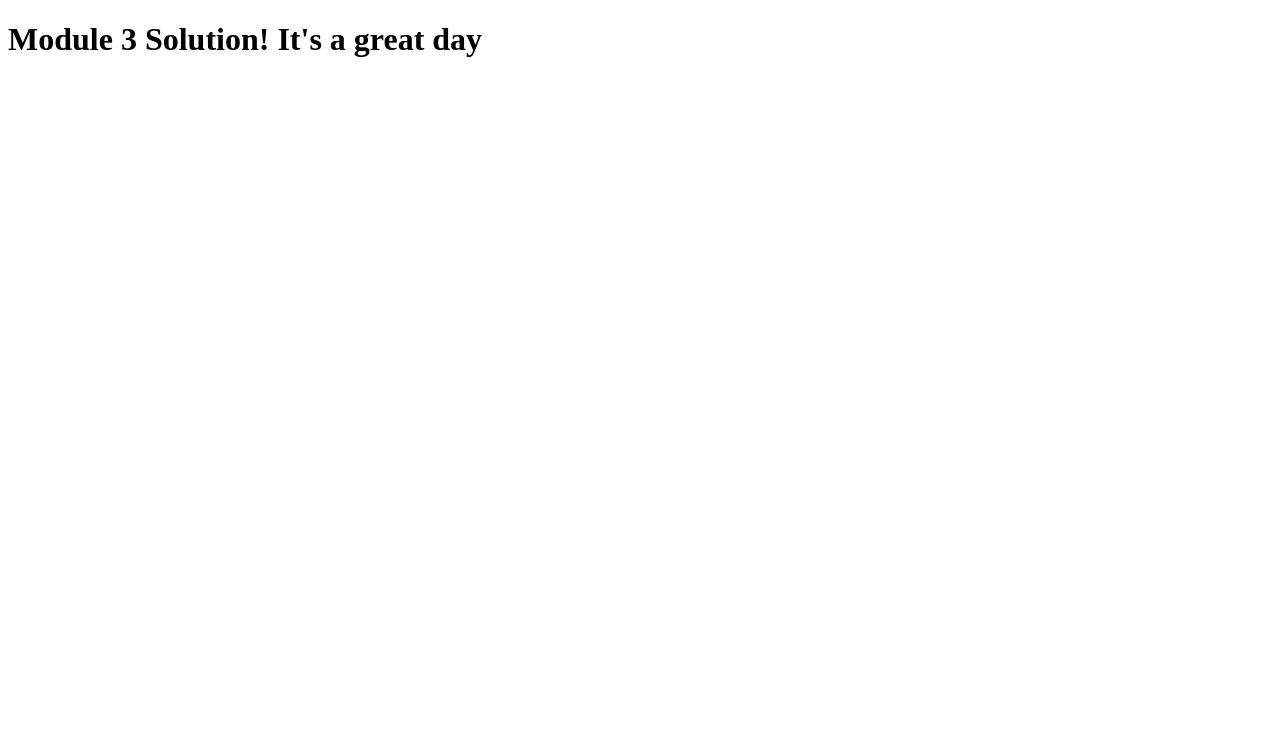
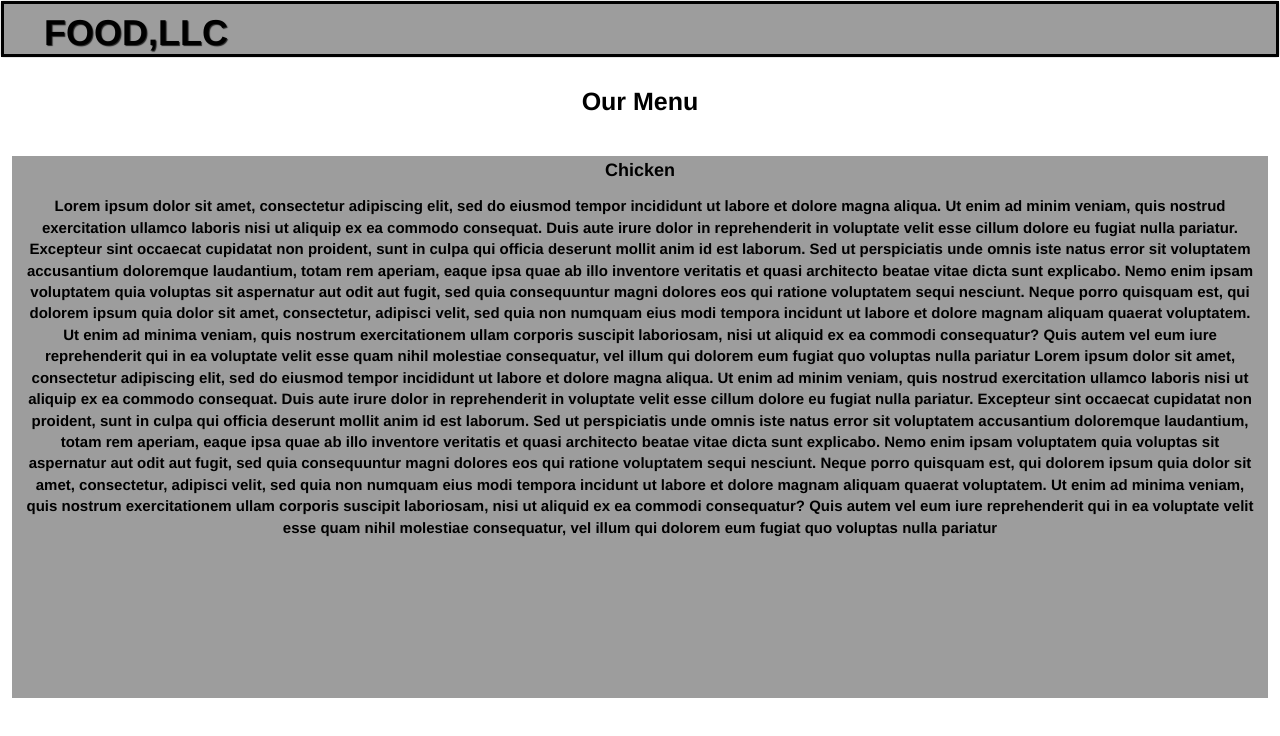
Before and after one commit to Godwyneben/eraTest, a plain HTML site: page site/index.html in a window 1280 px wide. Drawn offline with nearby package versions, Linux system fonts and the light colour scheme.

Commit message:
solution to coursera module 3

```diff
--- a/site/index.html
+++ b/site/index.html
@@ -5,8 +5,74 @@
     <meta http-equiv="X-UA-Compatible" content="IE=edge">
     <meta name="viewport" content="width=device-width, initial-scale=1.0">
     <title>Module 3 solution</title>
+    <link rel="stylesheet" href="style.css">
+    <link rel="stylesheet" href="https://cdn.jsdelivr.net/npm/bootstrap@3.3.7/dist/css/bootstrap.min.css" integrity="sha384-BVYiiSIFeK1dGmJRAkycuHAHRg32OmUcww7on3RYdg4Va+PmSTsz/K68vbdEjh4u" crossorigin="anonymous">
 </head>
 <body>
-    <h1>Module 3 Solution! It's a great day</h1>
+    <nav id="header-nav" class="navbar navbar-default">
+        <div class="container-fluid">
+            <div class="navbar-header">
+                <div class="navbar-brand">
+                <h1>Food,LLC</h1>
+                </div>
+                <button type="button" class="navbar-toggle" data-toggle="collapse" data-target=".navbar-collapse" aria-expanded="false">
+                    <span class="sr-only">Toggle navigation</span>
+                    <span class="icon-bar"></span>
+                    <span class="icon-bar"></span>
+                    <span class="icon-bar"></span>
+                </button>
+            </div>
+            <div class="collapse navbar-collapse">
+                <ul id="nav-list" class="nav navbar-nav navbar-right">
+                    <li class="visible-xs"><a href="#"><br class="hidden-xs">Chicken</li></a>
+                    <li class="visible-xs"><a href="#"><br class="hidden-xs">Beef</li></a>
+                    <li class="visible-xs"><a href="#"><br class="hidden-xs">Sushi</li></a>
+                </ul>
+            </div>
+        </div>
+    </nav>
+
+    <section class="content">
+        <h1>Our Menu</h1>
+        <div id="chicken">
+            <h3>Chicken</h3>
+            <p> Lorem ipsum dolor sit amet, consectetur adipiscing elit, sed do eiusmod tempor incididunt ut labore et dolore magna aliqua.
+                Ut enim ad minim veniam, quis nostrud exercitation ullamco laboris nisi ut aliquip ex ea commodo consequat. Duis aute irure
+                dolor in reprehenderit in voluptate velit esse cillum dolore eu fugiat nulla pariatur.
+                Excepteur sint occaecat cupidatat non proident, sunt in culpa qui officia deserunt mollit anim id est laborum.
+                Sed ut perspiciatis unde omnis iste natus error sit voluptatem accusantium doloremque laudantium, totam rem aperiam, eaque
+                ipsa quae ab illo inventore veritatis et quasi architecto beatae vitae dicta sunt explicabo. Nemo enim ipsam voluptatem quia
+                voluptas sit aspernatur aut odit aut fugit, sed quia consequuntur magni dolores eos qui ratione voluptatem sequi nesciunt. Neque
+                porro quisquam est, qui dolorem ipsum quia dolor sit amet, consectetur, adipisci velit, sed quia non numquam eius modi tempora incidunt
+                ut labore et dolore magnam aliquam quaerat voluptatem. Ut enim ad minima veniam, quis nostrum exercitationem ullam corporis suscipit
+                laboriosam, nisi ut aliquid ex ea commodi consequatur? Quis autem vel eum iure reprehenderit qui in ea voluptate velit esse
+                quam nihil molestiae consequatur, vel illum qui dolorem eum fugiat quo voluptas nulla pariatur
+                Lorem ipsum dolor sit amet, consectetur adipiscing elit, sed do eiusmod tempor incididunt ut labore et dolore magna aliqua.
+                Ut enim ad minim veniam, quis nostrud exercitation ullamco laboris nisi ut aliquip ex ea commodo consequat. Duis aute irure
+                dolor in reprehenderit in voluptate velit esse cillum dolore eu fugiat nulla pariatur.
+                Excepteur sint occaecat cupidatat non proident, sunt in culpa qui officia deserunt mollit anim id est laborum.
+                Sed ut perspiciatis unde omnis iste natus error sit voluptatem accusantium doloremque laudantium, totam rem aperiam, eaque
+                ipsa quae ab illo inventore veritatis et quasi architecto beatae vitae dicta sunt explicabo. Nemo enim ipsam voluptatem quia
+                voluptas sit aspernatur aut odit aut fugit, sed quia consequuntur magni dolores eos qui ratione voluptatem sequi nesciunt. Neque
+                porro quisquam est, qui dolorem ipsum quia dolor sit amet, consectetur, adipisci velit, sed quia non numquam eius modi tempora incidunt
+                ut labore et dolore magnam aliquam quaerat voluptatem. Ut enim ad minima veniam, quis nostrum exercitationem ullam corporis suscipit
+                laboriosam, nisi ut aliquid ex ea commodi consequatur? Quis autem vel eum iure reprehenderit qui in ea voluptate velit esse
+                quam nihil molestiae consequatur, vel illum qui dolorem eum fugiat quo voluptas nulla pariatur
+            </p>
+        </div>
+    </section>
+
+
+
+
+
+
+
+
+
+
+    <script src="index.js"></script>
+    <script src="https://code.jquery.com/jquery-3.6.1.min.js" integrity="sha256-o88AwQnZB+VDvE9tvIXrMQaPlFFSUTR+nldQm1LuPXQ=" crossorigin="anonymous"></script>
+    <script src="https://cdn.jsdelivr.net/npm/bootstrap@3.3.7/dist/js/bootstrap.min.js" integrity="sha384-Tc5IQib027qvyjSMfHjOMaLkfuWVxZxUPnCJA7l2mCWNIpG9mGCD8wGNIcPD7Txa" crossorigin="anonymous"></script>
 </body>
 </html>
--- /dev/null
+++ b/site/style.css
@@ -0,0 +1,151 @@
+body {
+    font-size: 16;
+    color: #fff;
+    font-family: 'Space Grotesk', sans-serif;;
+}
+
+.container-fluid {
+    background-color: rgb(157, 157, 157);
+    border: 3px solid #000;
+}
+
+.navbar-brand h1{
+    color: #000;
+    font-size: 2em;
+    text-transform: uppercase;
+    font-weight: bold;
+    text-shadow: 1px 1px 1px #222;
+    margin-top: 0;
+    margin-bottom: 0;
+    line-height: .75;
+    padding-left: 25px;
+}
+
+#nav-list{
+    margin-top: 0;
+    text-align: center;
+    margin-bottom: 0;
+    margin-top: 0;
+}
+
+#nav-list a{
+    font-size: 18px;
+    font-weight: bold;
+    color: #000;
+    text-align: center;
+    background-color: #fff;
+    border: .5px solid #000;
+}
+
+#nav-list a:hover{
+    background: #e7e7e7;
+}
+
+.navbar-header button.navbar-toggle, .navbar-header .icon-bar{
+    border: .5px solid #000;
+}
+
+.content h1{
+    font-size: 25px;
+    text-align: center;
+    color: #000;
+    font-weight: bold;
+    padding-top: 10px;
+    padding-bottom: 20px;
+
+}
+
+#chicken{
+    background-color: rgb(157, 157, 157);
+    margin-left: 12px;
+    margin-right: 12px;
+    padding-bottom: 150px;
+
+}
+
+.content h3{
+    font-size: 18px;
+    text-align: center;
+    color: #000;
+    font-weight: bold;
+    padding-top: 5px;
+}
+
+.content p{
+    font-size: 15px;
+    text-align: center;
+    color: #000;
+    font-weight: bold;
+    padding-top: 5px;
+    margin-left: 10px;
+    margin-right: 10px;
+}
+
+
+
+
+
+
+
+
+
+
+
+
+
+
+
+
+
+
+
+
+
+
+
+
+
+
+
+
+
+
+
+
+
+
+
+
+
+/* ********** Large Devices Only ********** */
+@media (min-width: 1200px) {
+
+}
+
+/* ********** Medium Devices Only ********** */
+@media (min-width: 992px) and (max-width:1199px){
+
+
+}
+
+/* ********** Small Devices Only ********** */
+@media (min-width: 768px) and (max-width: 991px) {
+
+}
+
+/* ********** Extra Small Devices Only ********** */
+@media (max-width: 767px) {
+
+
+}
+
+
+
+
+
+
+/* ********** Super Extra Small Devices Only ********** */
+@media (max-width: 392px){
+
+
+}
```
Also changed, not shown: site/index.js (added).
